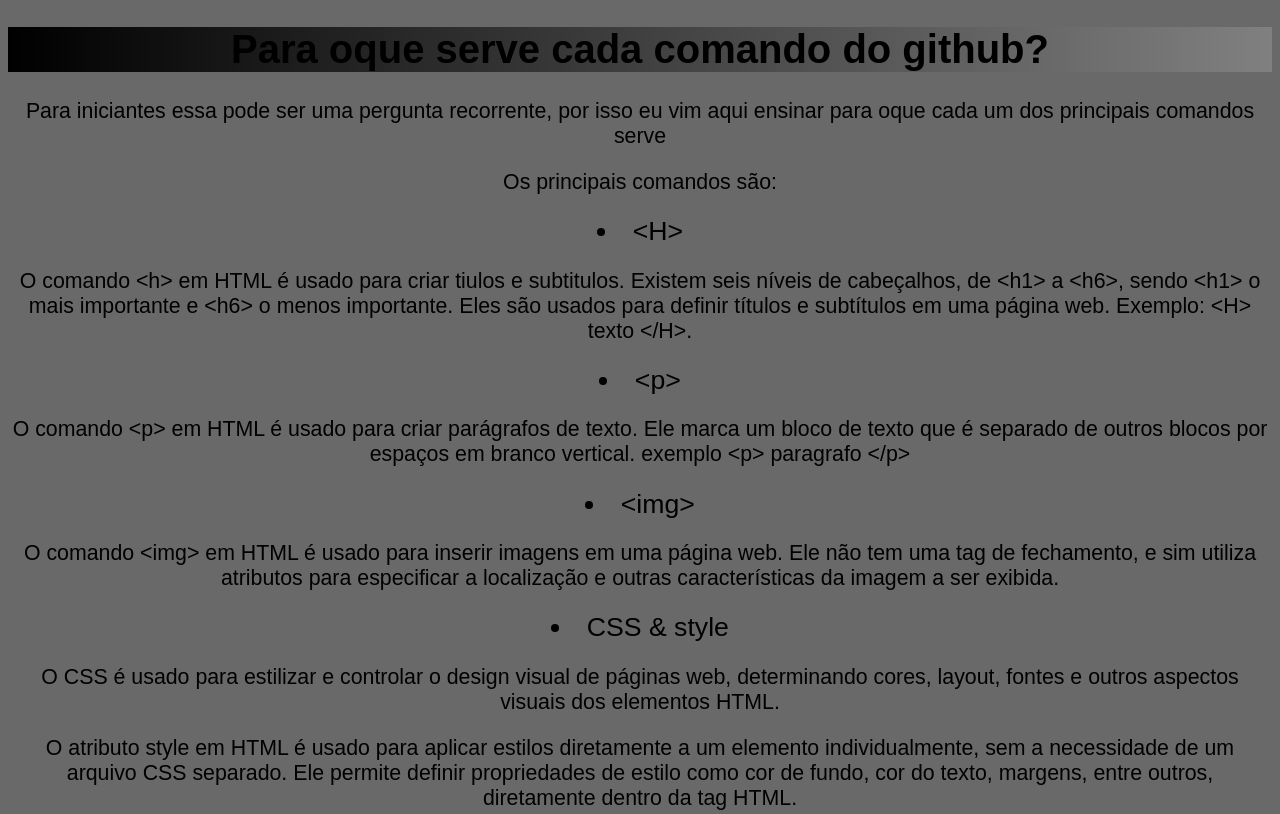
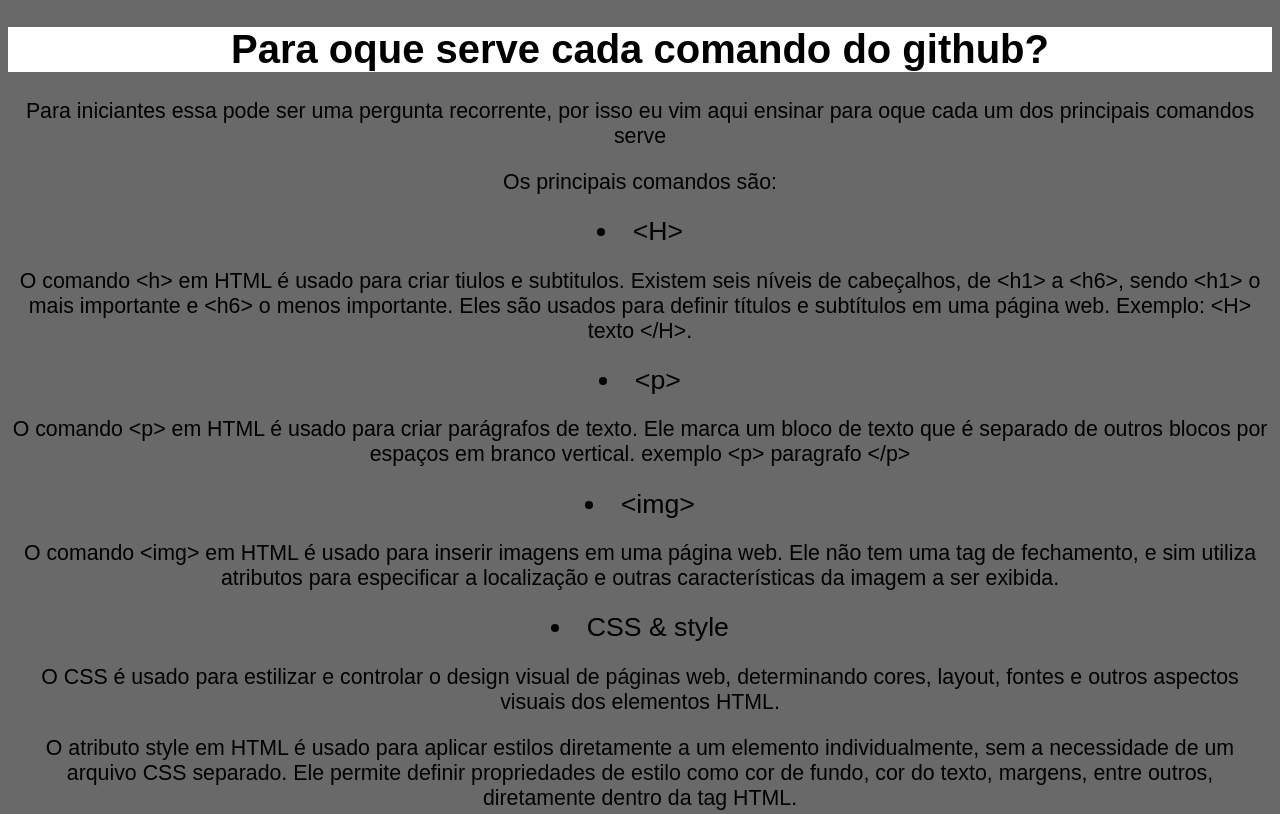
Before and after one commit to AllisonMarks/tutorial, a plain HTML site: page index.html in a window 1280 px wide. Shown: the top 814 px of the page. Drawn offline with Linux system fonts and the light colour scheme.

Commit message:
Update style.css

```diff
--- a/style.css
+++ b/style.css
@@ -12,7 +12,7 @@ body
 
 h1
 {
-    background-image: linear-gradient(270deg, gray, black );
+    background-image: linear-gradient(270deg, white, white );
     background-color: aqua;
     color: black;
     font-size: 30pt;
```
